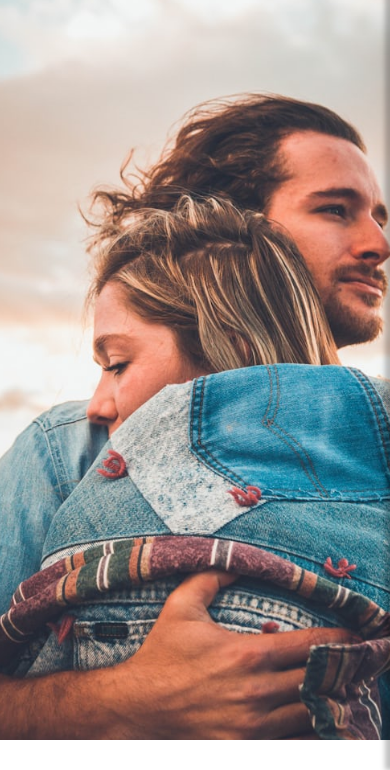
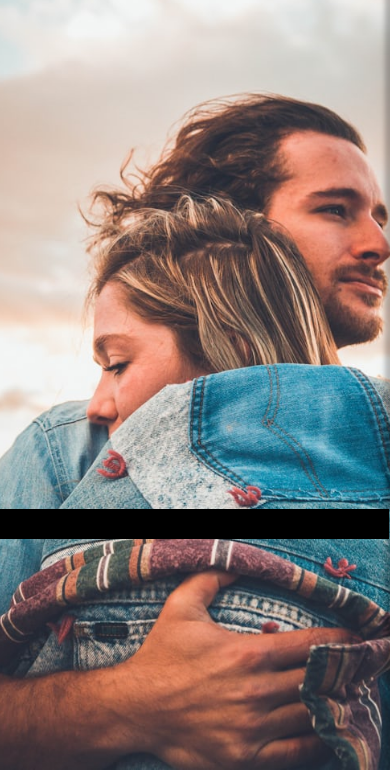
Before and after one commit to realmykeeb/dating.github.io, a plain HTML site: page index.html in a window 390 px wide. Shown: the part 74-844 px from the top of the page. Drawn offline with Linux system fonts and the light colour scheme.

Commit message:
Update styles.css

```diff
--- a/styles.css
+++ b/styles.css
@@ -522,11 +522,14 @@ main {
 
     transition: background-color 0.3s;
 }
-footer.footerzz {
+
+footer.footerzz{
+background: #000;
 height: 30px;
-background: #fff;
-position: relative;
 width: 100%;
-margin-top: 555px;
-  }
+left: -1px;
+margin-top: 583px;
+position: fixed;
 }
+
+}
```
